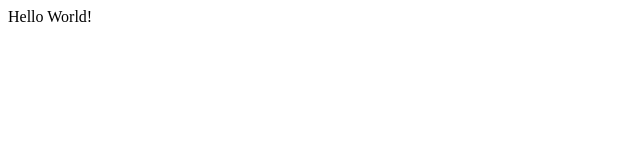
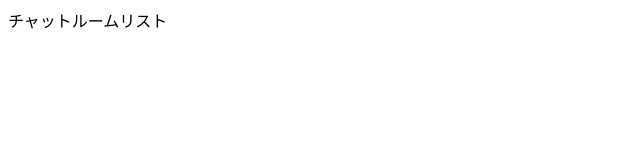
Before and after one commit to siropaca/react-chat-app, a React (Create React App) app: page / in a window 1280 px wide. Shown: the top 160 px of the page, without its empty margins (0-640 px from the left). Built offline with nearby package versions, Linux system fonts and the light colour scheme.

Commit message:
ルーティングを追加

```diff
--- a/src/index.tsx
+++ b/src/index.tsx
@@ -1,9 +1,10 @@
 import React from 'react';
 import ReactDOM from 'react-dom';
+import Routes from './routes';
 
 ReactDOM.render(
   <React.StrictMode>
-    <div>Hello World!</div>
+    <Routes />
   </React.StrictMode>,
   document.getElementById('root')
 );
--- a/src/pages/chat-list-page.tsx
+++ b/src/pages/chat-list-page.tsx
@@ -2,7 +2,7 @@ import React from 'react';
 
 class ChatListPage extends React.Component {
   render() {
-    return <div>チャットルームリストs</div>;
+    return <div>チャットルームリスト</div>;
   }
 }
 
--- a/src/pages/chat-room-page.tsx
+++ b/src/pages/chat-room-page.tsx
@@ -2,7 +2,7 @@ import React from 'react';
 
 class ChatRoomPage extends React.Component {
   render() {
-    return <div>チャットルームs</div>;
+    return <div>チャットルーム</div>;
   }
 }
 
--- /dev/null
+++ b/src/routes.tsx
@@ -0,0 +1,14 @@
+import React from 'react';
+import { BrowserRouter, Route, Switch } from 'react-router-dom';
+import ChatListPage from './pages/chat-list-page';
+import ChatRoomPage from './pages/chat-room-page';
+
+const Routes: React.FC = () => (
+  <BrowserRouter>
+    <Switch>
+      <Route exact path="/" component={ChatListPage} />
+      <Route exact path="/room" component={ChatRoomPage} />
+    </Switch>
+  </BrowserRouter>
+);
+export default Routes;
```
